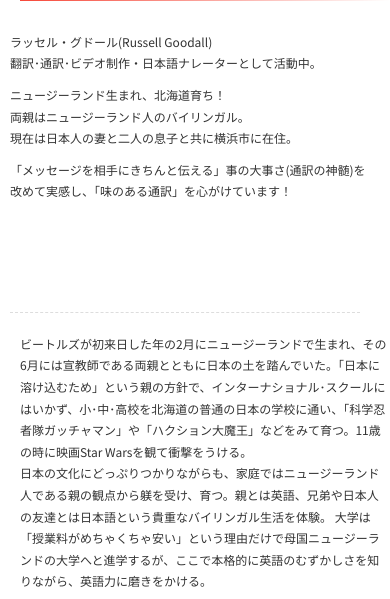
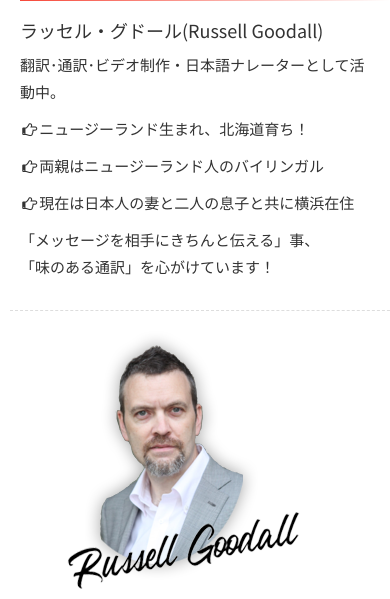
Before and after one commit to chiharutanada/site01, a website: page assets/about.html in a window 390 px wide. Shown: the part 245-844 px from the top of the page. Drawn offline with nearby package versions, Linux system fonts and the light colour scheme.

Commit message:
1/15(火)お昼までの作業

```diff
--- a/assets/about.html
+++ b/assets/about.html
@@ -10,6 +10,7 @@
   <link rel="icon" href="images/favicon_01.png" type="image/png">
   <link rel="stylesheet" href="https://maxcdn.bootstrapcdn.com/bootstrap/3.3.7/css/bootstrap.min.css">
   <link rel="stylesheet" href="https://maxcdn.bootstrapcdn.com/font-awesome/4.4.0/css/font-awesome.min.css">
+  <link rel="stylesheet" href="https://cdnjs.cloudflare.com/ajax/libs/font-awesome-animation/0.0.10/font-awesome-animation.css" type="text/css" media="all" />
   <link rel="stylesheet" href="css/style.css">
   <!-- <link rel="stylesheet" href="css/sanitize.css"> -->
     <link rel="stylesheet" href="css/responsive.css">
@@ -72,12 +73,14 @@ $(function() {
           <li id="current">自己紹介</li>
           <li id="nav-experience"><a href="experience.html">実績</a></li>
           <li id="nav-rates"><a href="rates.html">料金</a></li>
-          <li id="nav-contace"><a href="contact.html">お問い合わせ</a></li>
+          <li id="nav-contace"><a href="contact.html"><span class="fa fa-envelope-o fa-fw" aria-hidden="true"></span>お問い合わせ</a></li>
         </ul>
       </div>
     </nav>
         </div>
   </header>
+
+<!-- スマホ用メニュー -->
 <div class="accbox">
   <!--ラベル2-->
     <input type="checkbox" id="label2" class="cssacc" />
@@ -109,14 +112,16 @@ $(function() {
     <section class="about-main">
       <section class="about-content about-content-my">
       <div class="my-text">
-      <p>ラッセル・グドール(Russell Goodall)<br>翻訳･通訳･ビデオ制作・日本語ナレーターとして活動中。</p>
-      <p>ニュージーランド生まれ、北海道育ち！<br>両親はニュージーランド人のバイリンガル。<br>現在は日本人の妻と二人の息子と共に横浜市に在住。</p>
-      <p>「メッセージを相手にきちんと伝える」事の大事さ(通訳の神髄)を<br>改めて実感し、「味のある通訳」を心がけています！</p>
-      </div>
-      <div class="my-photo">
-        <img src="images/photo_02.png" alt="ラッセル・グドール" width="350px" class="shadow">
+      <h3>ラッセル・グドール(Russell Goodall)</h3><p>翻訳･通訳･ビデオ制作・日本語ナレーターとして活動中。</p>
+      <p><span class="fa fa-hand-o-right fa-fw faa-pulse animated" aria-hidden="true"></span>ニュージーランド生まれ、北海道育ち！
+      <p><span class="fa fa-hand-o-right fa-fw faa-pulse animated" aria-hidden="true"></span>両親はニュージーランド人のバイリンガル</p>
+      <p><span class="fa fa-hand-o-right fa-fw faa-pulse animated" aria-hidden="true"></span>現在は日本人の妻と二人の息子と共に横浜在住</p>
+      <p>「メッセージを相手にきちんと伝える」事、<br>
+      「味のある通訳」を心がけています！</p>
       </div>
       </section>
+      <div class="my-photo">
+      </div>
       <section class="about-content about-content-hs">
         <p>
 ビートルズが初来日した年の2月にニュージーランドで生まれ、その6月には宣教師である両親とともに日本の土を踏んでいた。「日本に溶け込むため」という親の方針で、インターナショナル･スクールにはいかず、小･中･高校を北海道の普通の日本の学校に通い、「科学忍者隊ガッチャマン」や「ハクション大魔王」などをみて育つ。11歳の時に映画Star Warsを観て衝撃をうける。<br>
--- a/assets/css/responsive.css
+++ b/assets/css/responsive.css
@@ -14,6 +14,13 @@ body{
   font-size: 12px;
   text-size-adjust: 100%;
 }
+/*画像の設定*/
+img {
+display:block;
+max-width: 100%;
+height: auto;
+}
+
 h2{
     width: 100vw;
     font-size: 16px;
@@ -120,23 +127,30 @@ width: 80%;
     padding: 10px 10px 10px 0;
 }
 .my-photo, .my-text{
-    float: none;
-    width: 350px;
+    width: 100vw;
+}
+.about-content-my{
+    height: 320px;
+}
+.about-content-my h3{
+    padding-left: 10px;
+    font-size: 18px;
+    margin-top: 0;
 }
 .my-photo{
-        float: none;
-    padding-left: 10px;
-    margin: 0;
-}
-.my-photo img{
-    display: none;
+    height: 270px;
+    background: url(../images/photo_01.png) 50px -30px no-repeat;
 }
 .about-content-hs{
-    border-bottom: 1px dotted #ddd;
+    width: 100vw;
+    padding-bottom: 30px;
+    border-bottom: 1px dotted #999;
 }
-.about-content-hs p{
+.about-content-hs p, .my-text p{
     padding: 10px;
     margin-bottom: 0;
+    /*border-top: 1px dotted #ddd;*/
+padding: 0 30px 0 10px;
 }
 .about-content-sub{
     margin: 0;
@@ -149,6 +163,10 @@ width: 80%;
         padding: 0;
         width: 350px;
 }
+.about-content-box-r p{
+    font-size: 15px;
+padding: 0 30px 20px 10px;
+    }
 .about-content-box-l{
     display: none;
 }
--- a/assets/css/style.css
+++ b/assets/css/style.css
@@ -374,6 +374,7 @@ padding: 5px 10px 5px 0;
 .about-content{
   padding: 20px 50px;
   line-height: 1.8;
+  font-size: 15px;
 }
 .about-content-hs{
   /*margin: 0 30px;*/
@@ -385,7 +386,6 @@ padding: 5px 10px 5px 0;
   letter-spacing: 2.5px;
 }
 .about-content-my{
-  /*display: flex;*/
   height: 302px
 }
 .about-content-my p{
@@ -393,17 +393,17 @@ margin: 10px 0 0;
 padding-right: 10px;
 }
 .my-text{
-  float: left;
-  width: 60%;
-  height: 100%;
+/*  width: 100%;
+  height: 100%;*/
+  padding-bottom: 30px;
   border-bottom: 1px dashed #ddd;
+    background: url(../images/photo_01.png) 550px -50px no-repeat;
 }
-.my-photo{
-  float: right;
+/*.my-photo{
 }
 .my-photo img{
   opacity: 0.8;
-}
+}*/
 .about-content-sub{
 margin: 20px;
 border-top: 1px dashed #ccc;
```
Also changed, not shown: assets/contact.html (+1 -1 lines), assets/experience.html (+2 -2 lines), assets/rates.html (+2 -2 lines), assets/stock/site01_test.html (+11 -0 lines).
